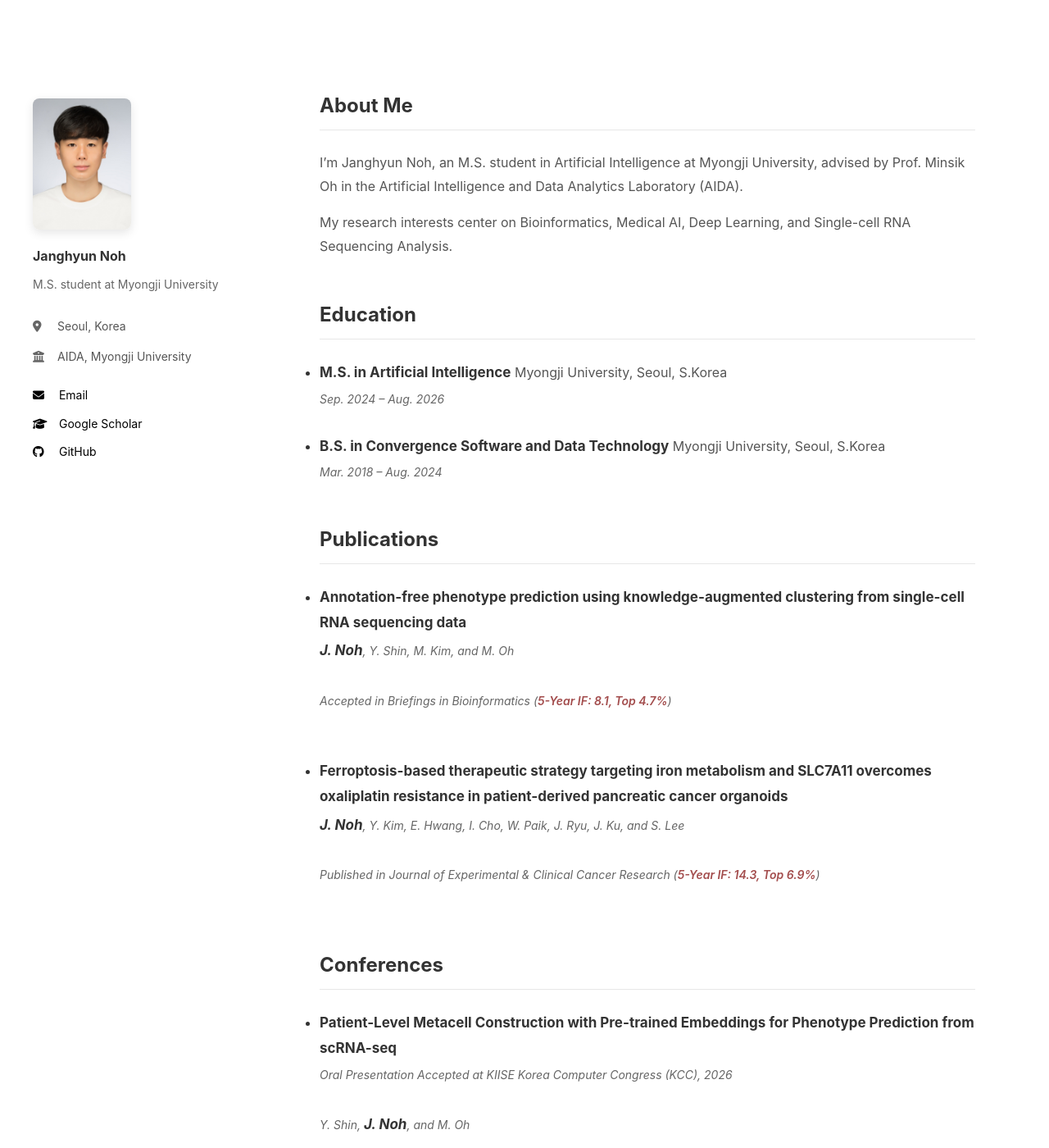
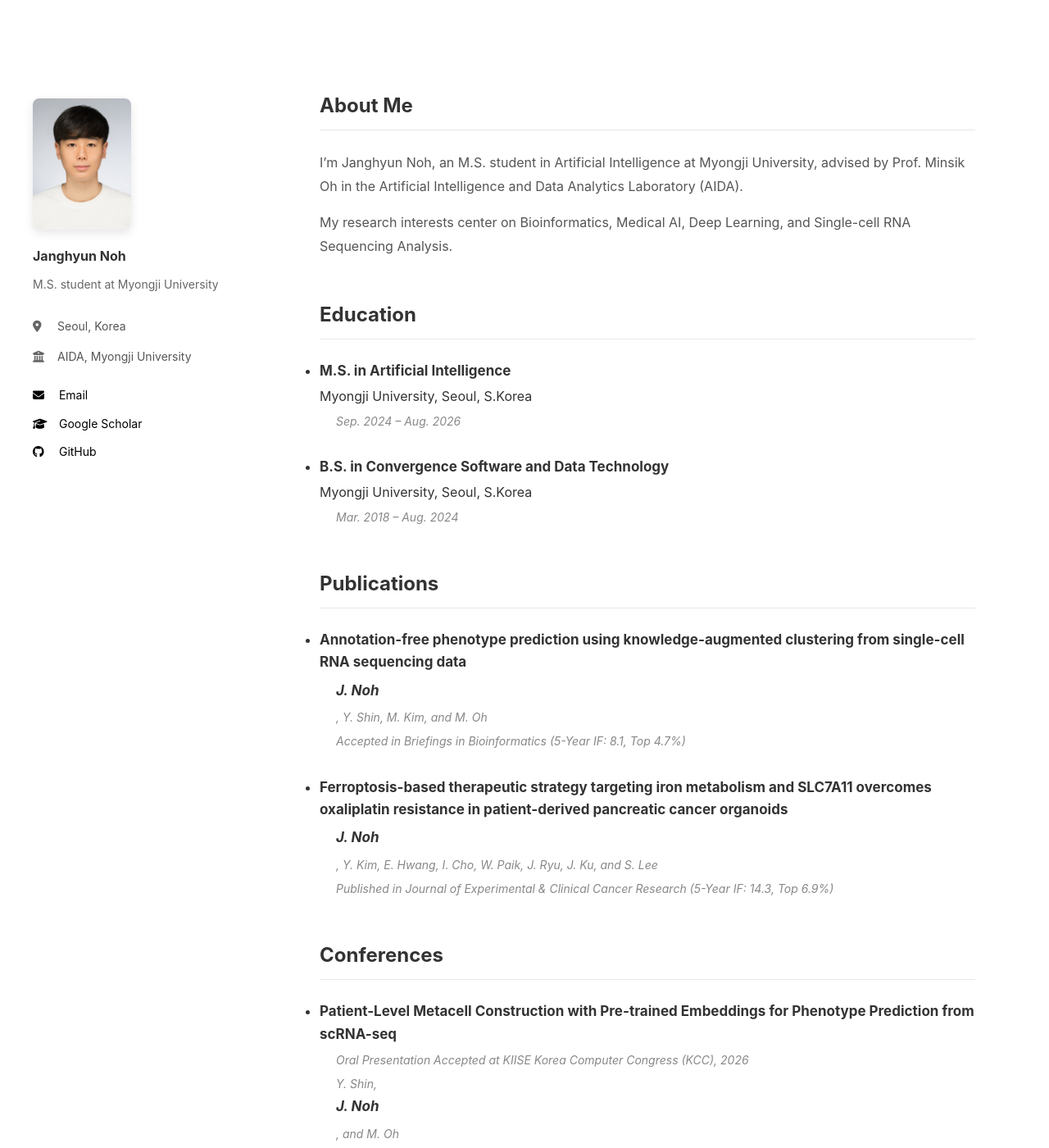
Before and after one commit to janghyunnoh/janghyunnoh.github.io, a Jekyll site: the page built from index.md, in a window 1280 px wide and 1400 px high. Shown: the whole window at 82% size. Built offline with Jekyll 4.4.1, drawn with Linux system fonts in a browser that asks for light colours.

Commit message:
Remove <br> tags and tighten publication/conference spacing

```diff
--- a/assets/css/profile.css
+++ b/assets/css/profile.css
@@ -144,24 +144,24 @@ body {
     font-weight: 700;
     font-size: 17px;
     color: #333;
-    display: inline;
+    display: block;
+    margin-bottom: 5px;
 }
 
-.main-content li em {
-    display: block;
-    margin-top: 4px;
+.main-content li em,
+.main-content .publication-author,
+.main-content .publication-venue,
+.main-content .education-period {
     font-size: 14px;
-    color: #666;
+    color: #888;
     font-style: italic;
+    margin: 4px 0 0;
 }
 
-.main-content li strong.author-name {
-    white-space: nowrap;
-}
-
-.main-content li em span.impact {
-    color: #a34d4d;
-    font-weight: 600;
+.main-content .publication-author,
+.main-content .publication-venue,
+.main-content .education-period {
+    margin-left: 20px;
 }
 
 .main-content p + p {
--- a/index.md
+++ b/index.md
@@ -11,45 +11,45 @@ My research interests center on Bioinformatics, Medical AI, Deep Learning, and S
 
 ## Education
 
-- **M.S. in Artificial Intelligence** Myongji University, Seoul, S.Korea<br>
-_Sep. 2024 – Aug. 2026_
+- **M.S. in Artificial Intelligence** Myongji University, Seoul, S.Korea
+  <p class="education-period"><em>Sep. 2024 – Aug. 2026</em></p>
 
-- **B.S. in Convergence Software and Data Technology** Myongji University, Seoul, S.Korea<br>
-_Mar. 2018 – Aug. 2024_
+- **B.S. in Convergence Software and Data Technology** Myongji University, Seoul, S.Korea
+  <p class="education-period"><em>Mar. 2018 – Aug. 2024</em></p>
 
 ## Publications
 
-- **Annotation-free phenotype prediction using knowledge-augmented clustering from single-cell RNA sequencing data**<br>
-_<strong class="author-name">J. Noh</strong>, Y. Shin, M. Kim, and M. Oh_<br>
-_Accepted in Briefings in Bioinformatics (<span class="impact">5-Year IF: 8.1, Top 4.7%</span>)_<br>
+- **Annotation-free phenotype prediction using knowledge-augmented clustering from single-cell RNA sequencing data**
+  <p class="publication-author"><em><strong class="author-name">J. Noh</strong>, Y. Shin, M. Kim, and M. Oh</em></p>
+  <p class="publication-venue"><em>Accepted in Briefings in Bioinformatics (<span class="impact">5-Year IF: 8.1, Top 4.7%</span>)</em></p>
 
-- **Ferroptosis-based therapeutic strategy targeting iron metabolism and SLC7A11 overcomes oxaliplatin resistance in patient-derived pancreatic cancer organoids**<br>
-_<strong class="author-name">J. Noh</strong>, Y. Kim, E. Hwang, I. Cho, W. Paik, J. Ryu, J. Ku, and S. Lee_<br>
-_Published in Journal of Experimental & Clinical Cancer Research (<span class="impact">5-Year IF: 14.3, Top 6.9%</span>)_<br>
+- **Ferroptosis-based therapeutic strategy targeting iron metabolism and SLC7A11 overcomes oxaliplatin resistance in patient-derived pancreatic cancer organoids**
+  <p class="publication-author"><em><strong class="author-name">J. Noh</strong>, Y. Kim, E. Hwang, I. Cho, W. Paik, J. Ryu, J. Ku, and S. Lee</em></p>
+  <p class="publication-venue"><em>Published in Journal of Experimental & Clinical Cancer Research (<span class="impact">5-Year IF: 14.3, Top 6.9%</span>)</em></p>
 
 
 ## Conferences
 
-- **Patient-Level Metacell Construction with Pre-trained Embeddings for Phenotype Prediction from scRNA-seq**<br>
-_Oral Presentation Accepted at KIISE Korea Computer Congress (KCC), 2026_<br>
-_Y. Shin, <strong class="author-name">J. Noh</strong>, and M. Oh_
+- **Patient-Level Metacell Construction with Pre-trained Embeddings for Phenotype Prediction from scRNA-seq**
+  <p class="publication-venue"><em>Oral Presentation Accepted at KIISE Korea Computer Congress (KCC), 2026</em></p>
+  <p class="publication-author"><em>Y. Shin, <strong class="author-name">J. Noh</strong>, and M. Oh</em></p>
 
-- **Lightweight Analysis of Patient Phenotype Prediction Based on Single-Cell RNA-seq Data Reduction Techniques**<br>
-_Poster Accepted (Best Poster Award) at KIISE Korea Software Congress (KSC), 2025_<br>
-_Y. Shin, <strong class="author-name">J. Noh</strong>, and M. Oh_
+- **Lightweight Analysis of Patient Phenotype Prediction Based on Single-Cell RNA-seq Data Reduction Techniques**
+  <p class="publication-venue"><em>Poster Accepted (Best Poster Award) at KIISE Korea Software Congress (KSC), 2025</em></p>
+  <p class="publication-author"><em>Y. Shin, <strong class="author-name">J. Noh</strong>, and M. Oh</em></p>
 
-- **An annotation-free framework for phenotype prediction using hierarchical multiple instance learning with single-cell RNA-sequencing data**<br>
-_Poster Accepted at International Conference on Genome Informatics ISCB-Asia, 2025_<br>
-_<strong class="author-name">J. Noh</strong>, Y. Shin, M. Kim, and M. Oh_
+- **An annotation-free framework for phenotype prediction using hierarchical multiple instance learning with single-cell RNA-sequencing data**
+  <p class="publication-venue"><em>Poster Accepted at International Conference on Genome Informatics ISCB-Asia, 2025</em></p>
+  <p class="publication-author"><em><strong class="author-name">J. Noh</strong>, Y. Shin, M. Kim, and M. Oh</em></p>
 
-- **Patient Phenotype Prediction from Single-cell RNA-seq Data through Annotation-free Multiple Instance Learning**<br>
-_Poster Presentation (Excellent Poster Award) at BIOINFO 2025, Korean Society for Bioinformatics (KSBI), 2025_<br>
-_<strong class="author-name">J. Noh</strong>, Y. Shin, M. Kim, and M. Oh_
+- **Patient Phenotype Prediction from Single-cell RNA-seq Data through Annotation-free Multiple Instance Learning**
+  <p class="publication-venue"><em>Poster Presentation (Excellent Poster Award) at BIOINFO 2025, Korean Society for Bioinformatics (KSBI), 2025</em></p>
+  <p class="publication-author"><em><strong class="author-name">J. Noh</strong>, Y. Shin, M. Kim, and M. Oh</em></p>
 
-- **AMIL: Automated Cell Grouping Framework for Phenotype Prediction with Multiple Instance Learning**<br>
-_Oral Presentation (Best Presentation Award) at KIISE Korea Computer Congress (KCC), 2025_<br>
-_<strong class="author-name">J. Noh</strong>, M. Kim, and M. Oh_
+- **AMIL: Automated Cell Grouping Framework for Phenotype Prediction with Multiple Instance Learning**
+  <p class="publication-venue"><em>Oral Presentation (Best Presentation Award) at KIISE Korea Computer Congress (KCC), 2025</em></p>
+  <p class="publication-author"><em><strong class="author-name">J. Noh</strong>, M. Kim, and M. Oh</em></p>
 
-- **Predicting In-Hospital Mortality in Patients with Acute Respiratory Distress Syndrome Using MIMIC-III Data: A Comparative Study of Machine Learning Models with Varied Missing Data Handling Strategies**<br>
-_Poster Presentation at KIISE Korea Software Congress (KSC), 2023_<br>
-_<strong class="author-name">J. Noh</strong>, G. Choi, and M. Oh_
+- **Predicting In-Hospital Mortality in Patients with Acute Respiratory Distress Syndrome Using MIMIC-III Data: A Comparative Study of Machine Learning Models with Varied Missing Data Handling Strategies**
+  <p class="publication-venue"><em>Poster Presentation at KIISE Korea Software Congress (KSC), 2023</em></p>
+  <p class="publication-author"><em><strong class="author-name">J. Noh</strong>, G. Choi, and M. Oh</em></p>
```
